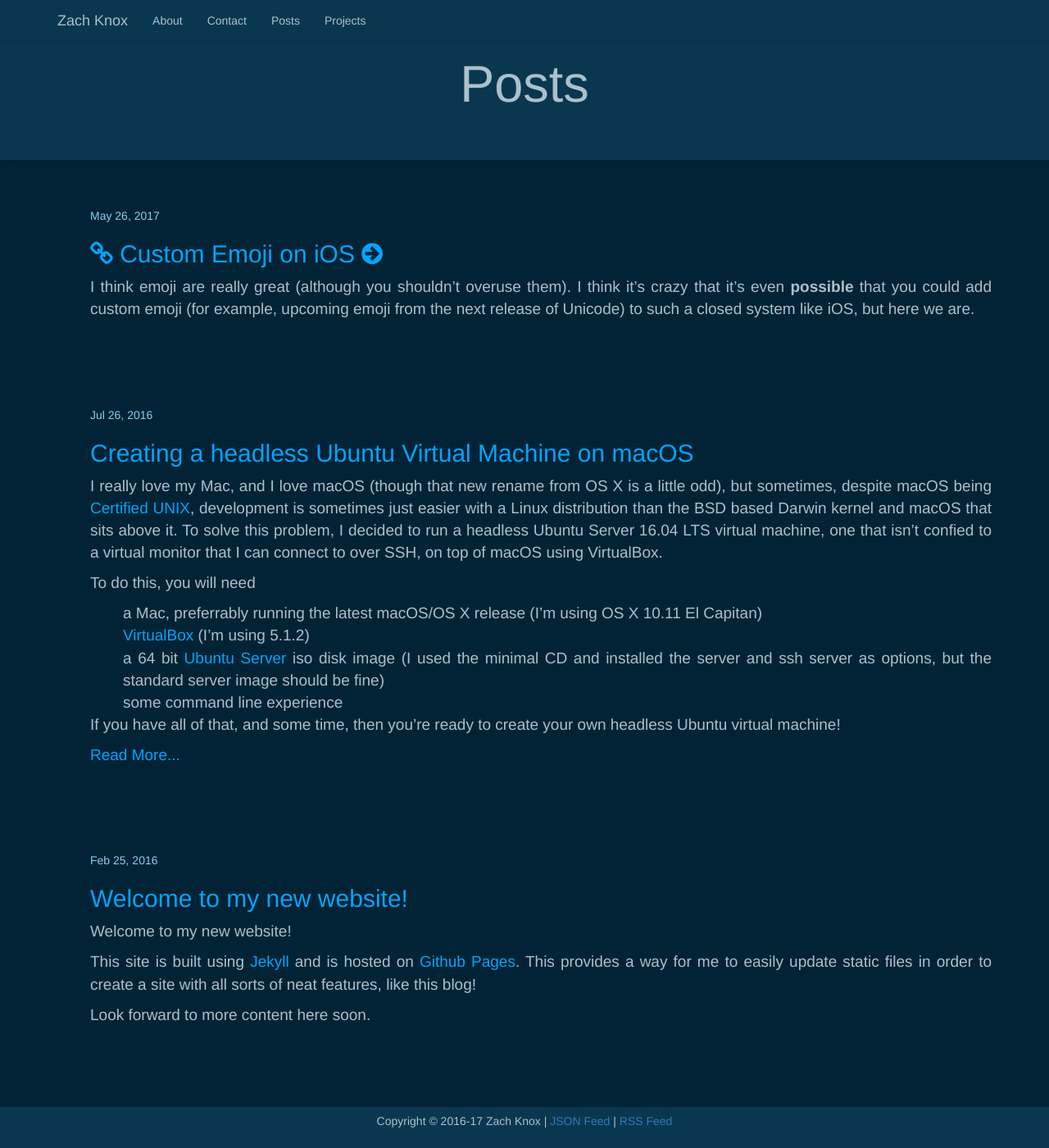
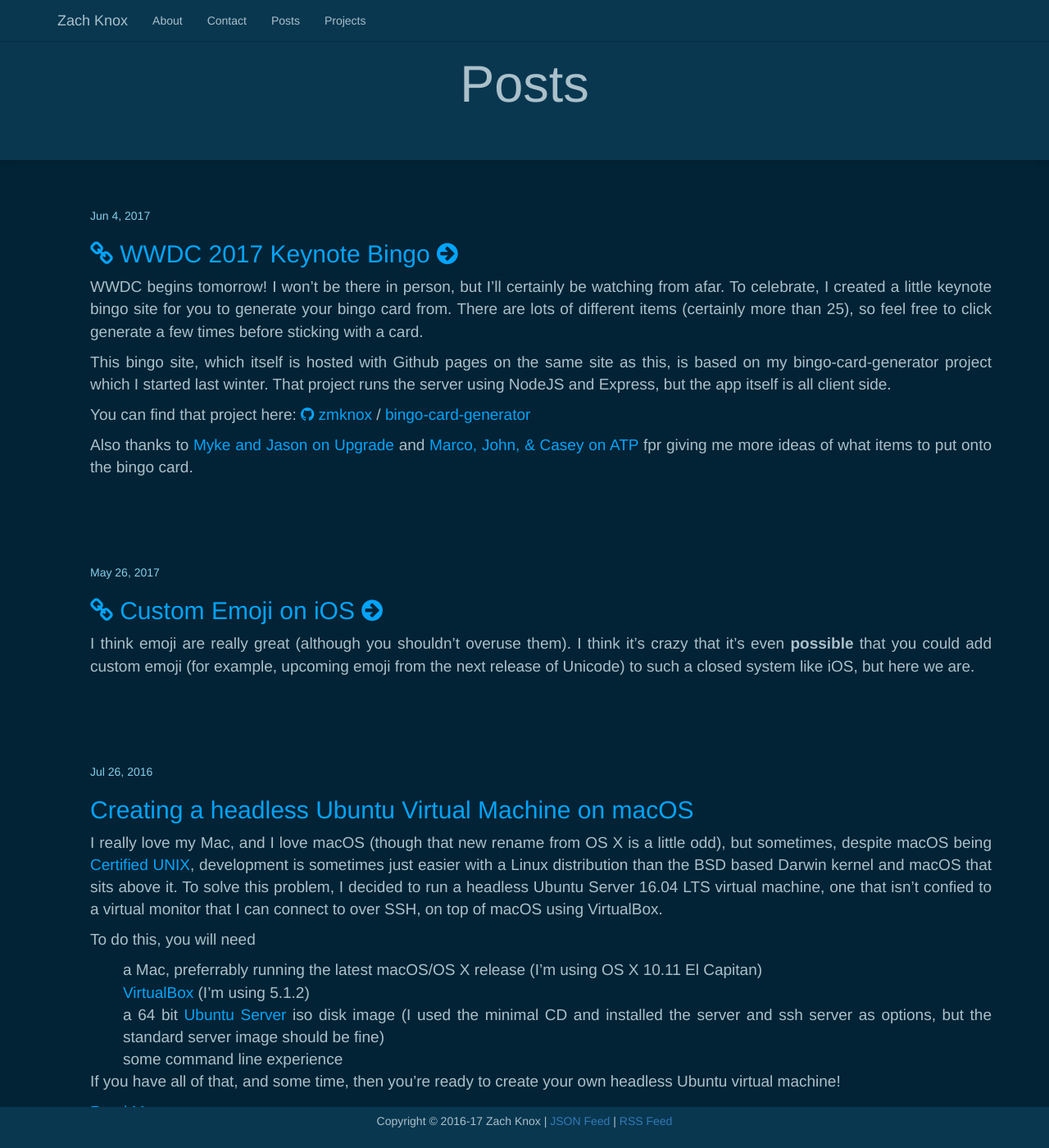
Before and after one commit to zmknox/zmknox.github.io, a Jekyll site: the page built from posts.html, in a window 1280 px wide and 1400 px high. Shown: the whole window at 82% size. Built offline with Jekyll 4.4.1, drawn with Linux system fonts in a browser that asks for light colours; nearby versions of some CDN libraries; some web fonts are replaced.

Commit message:
WWDC Bingo!

```diff
--- a/_layouts/post.html
+++ b/_layouts/post.html
@@ -6,7 +6,7 @@ layout: default
     <div class="container">
       <{% if page.link %}h2{% else %}h1{% endif %} class="post-title-main" itemprop="name headline">{% if page.link %}<i class="fa fa-link"></i> {% endif %}{{ page.title }}</{% if page.link %}h2{% else %}h1{% endif %}>
       <center><p class="post-meta"><time datetime="{{ page.date | date_to_xmlschema }}" itemprop="datePublished">{{ page.date | date: "%b %-d, %Y" }}</time>{% if page.author %} • <span itemprop="author" itemscope itemtype="http://schema.org/Person"><span itemprop="name">{{ page.author }}</span></span>{% endif %}
-      {% if page.link %}<br /><a href="{{ page.link }}"><i class="fa fa-external-link"></i></a>{% endif %}</p></center>
+      {% if page.link %}<br /><h2><a href="{{ page.link }}"><i class="fa fa-external-link"></i></a></h2>{% endif %}</p></center>
     </div>
 </div>
   <div class="post-content container" itemprop="articleBody">
--- /dev/null
+++ b/_posts/2017-06-04-wwdc-2017-bingo.md
@@ -0,0 +1,23 @@
+---
+layout: post
+title:  "WWDC 2017 Keynote Bingo"
+date:   2017-06-04 15:40:00 -0400
+categories: WWDC
+link: /bingo/wwdc2017/
+---
+
+WWDC begins tomorrow! I won't be there in person, but I'll certainly be watching from afar.
+To celebrate, I created a little keynote bingo site for you to generate your bingo card from.
+There are lots of different items (certainly more than 25), so feel free to click generate a
+few times before sticking with a card.
+
+This bingo site, which itself is hosted with Github pages on the same site as this, is based on my
+bingo-card-generator project which I started last winter. That project runs the server using NodeJS and
+Express, but the app itself is all client side.
+
+You can find that project here:
+[<i class="fa fa-github"></i> zmknox](https://github.com/zmknox) / [bingo-card-generator](https://github.com/zmknox/bingo-card-generator)
+
+Also thanks to [Myke and Jason on Upgrade](https://relay.fm/upgrade/143) and
+[Marco, John, & Casey on ATP](http://atp.fm/episodes/224) fpr giving me more
+ideas of what items to put onto the bingo card.
--- /dev/null
+++ b/bingo/wwdc2017/index.html
@@ -0,0 +1,61 @@
+<!DOCTYPE html>
+<html lang="en">
+	<head>
+		<title>Bingo Card Generator</title>
+
+		<link rel="stylesheet" type="text/css" href="https://maxcdn.bootstrapcdn.com/bootstrap/3.3.7/css/bootstrap.min.css">
+		<link rel="stylesheet" type="text/css" href="css/main.css">
+		<script src="https://code.jquery.com/jquery-3.1.1.min.js" integrity="sha256-hVVnYaiADRTO2PzUGmuLJr8BLUSjGIZsDYGmIJLv2b8=" crossorigin="anonymous"></script>
+		<script src="js/functions.js" type="text/javascript"></script>
+	</head>
+	<body>
+		<center>
+		<h1 id="heading" onload="title()">Bingo Card Generator</h1>
+		<br /><div id="image"></div><br />
+		<table class="bingo-table table table-bordered" id="bingo">
+			<tr>
+				<th id="1"></th>
+				<th id="2"></th>
+				<th id="3"></th>
+				<th id="4"></th>
+				<th id="5"></th>
+			</tr>
+			<tr>
+				<th id="6"></th>
+				<th id="7"></th>
+				<th id="8"></th>
+				<th id="9"></th>
+				<th id="10"></th>
+			</tr>
+			<tr>
+				<th id="11"></th>
+				<th id="12"></th>
+				<th id="13"></th>
+				<th id="14"></th>
+				<th id="15"></th>
+			</tr>
+			<tr>
+				<th id="16"></th>
+				<th id="17"></th>
+				<th id="18"></th>
+				<th id="19"></th>
+				<th id="20"></th>
+			</tr>
+			<tr>
+				<th id="21"></th>
+				<th id="22"></th>
+				<th id="23"></th>
+				<th id="24"></th>
+				<th id="25"></th>
+			</tr>
+		</table>
+		<br />
+		<input type="checkbox" id="freeSpace">Show Free Space?</input>
+		<br />
+		<button type="button" class="btn btn-primary" onclick="generate()">Generate</button>
+		<script>
+			title();
+			generate();
+		</script>
+	</body>
+</html>
```
Also changed, not shown: bingo/wwdc2017/cardEntries.json (added, +66 -0 lines), bingo/wwdc2017/css/main.css (added, +8 -0 lines), bingo/wwdc2017/js/functions.js (added, +50 -0 lines).
